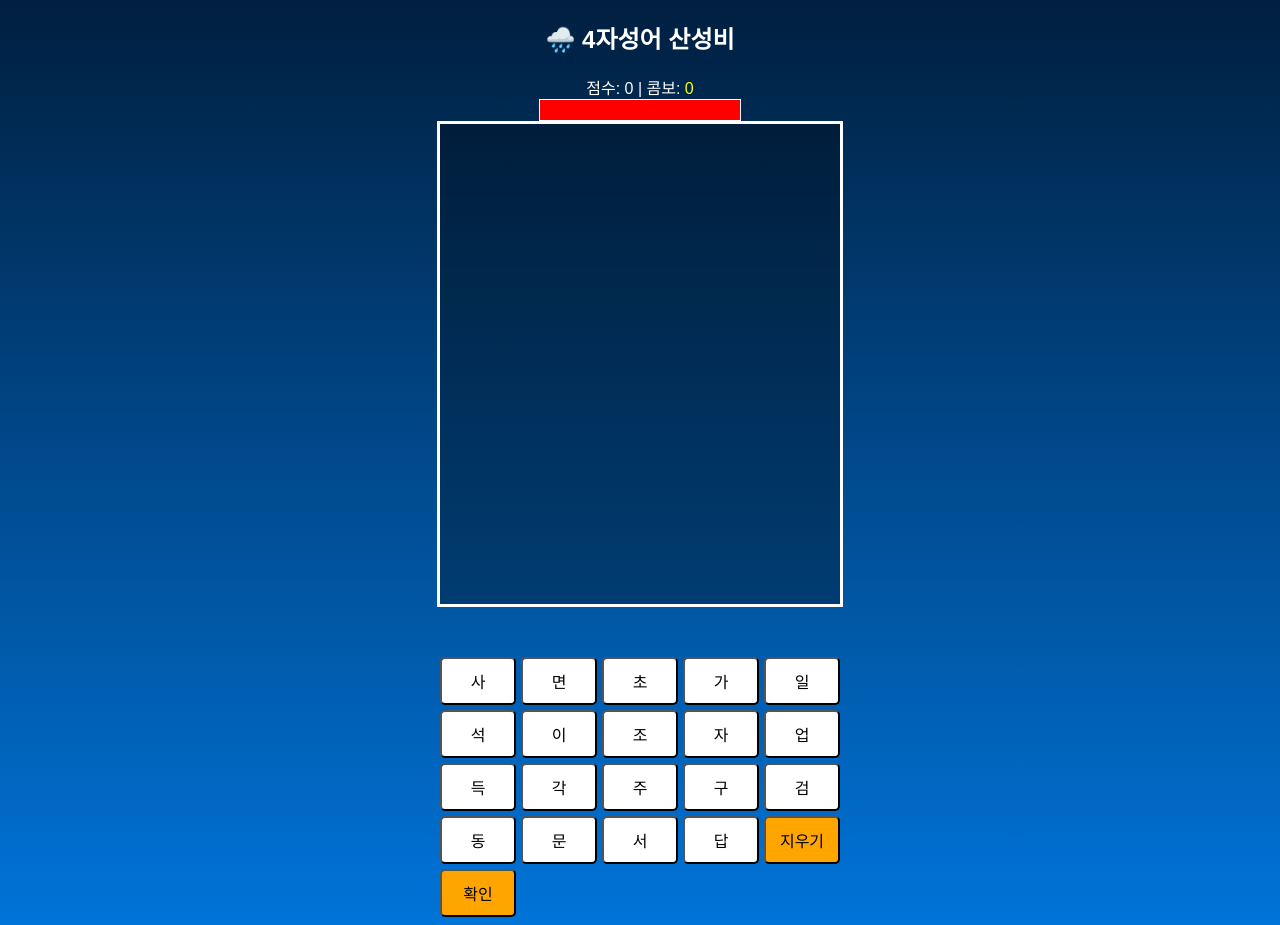
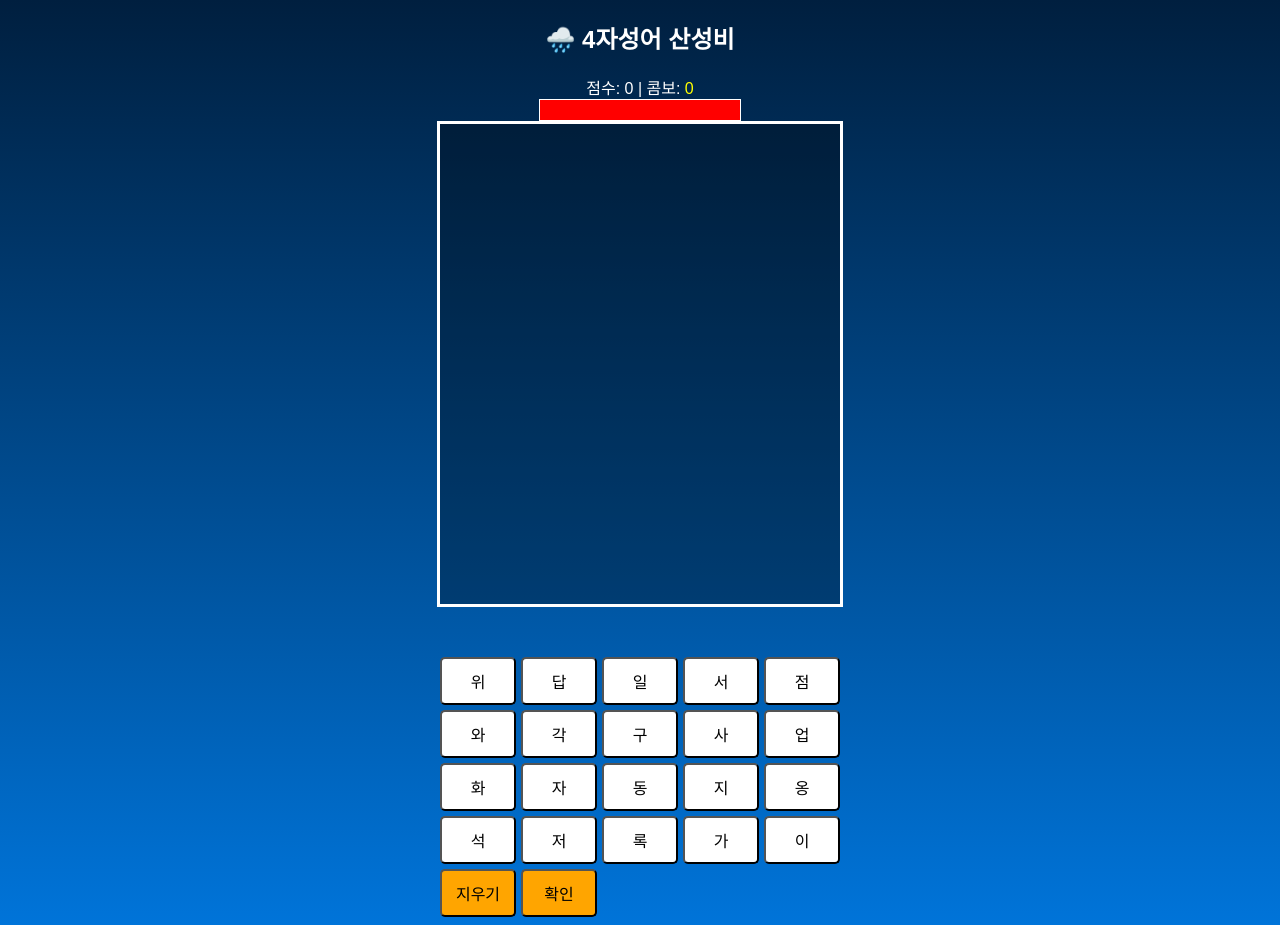
Before and after one commit to KindRichMan/Game_Hanja_Sansungbi, a plain HTML site: page index.html in a window 1280 px wide. Drawn offline with Linux system fonts and the light colour scheme.

Commit message:
Add files via upload

```diff
--- a/index.html
+++ b/index.html
@@ -14,7 +14,6 @@ body {
   font-family: Arial;
 }
 
-/* 게임 영역 */
 #game {
   position: relative;
   width: 90vw;
@@ -49,14 +48,12 @@ body {
   color: yellow;
 }
 
-/* 입력 표시 */
 #display {
   margin: 10px;
-  font-size: 20px;
+  font-size: 22px;
   height: 30px;
 }
 
-/* 버튼 영역 */
 #buttons {
   display: grid;
   grid-template-columns: repeat(5, 1fr);
@@ -99,6 +96,7 @@ body {
 
 <script>
 
+// 🔊 효과음
 function playSound(url) {
   try {
     const audio = new Audio(url);
@@ -106,6 +104,7 @@ function playSound(url) {
   } catch(e){}
 }
 
+// 🎯 데이터
 const words = [
   { hanja: "四面楚歌", reading: "사면초가" },
   { hanja: "一石二鳥", reading: "일석이조" },
@@ -124,14 +123,38 @@ let hp = 100;
 let score = 0;
 let combo = 0;
 let speed = 1;
-
 let currentInput = "";
 
-// 버튼용 글자 풀
-const chars = ["사","면","초","가","일","석","이","조","자","업","득","각","주","구","검","동","문","서","답"];
+// 🔀 셔플 함수
+function shuffle(array) {
+  for (let i = array.length - 1; i > 0; i--) {
+    const j = Math.floor(Math.random() * (i + 1));
+    [array[i], array[j]] = [array[j], array[i]];
+  }
+  return array;
+}
 
-// 버튼 생성
+// 🎲 랜덤 글자 생성
+function getRandomChars() {
+  let allChars = [];
+
+  words.forEach(w => {
+    w.reading.split("").forEach(c => {
+      if (!allChars.includes(c)) {
+        allChars.push(c);
+      }
+    });
+  });
+
+  return shuffle(allChars).slice(0, 20);
+}
+
+// 🔘 버튼 생성
+function createButtons() {
   const buttonsDiv = document.getElementById("buttons");
+  buttonsDiv.innerHTML = "";
+
+  const chars = getRandomChars();
 
   chars.forEach(c => {
     const btn = document.createElement("button");
@@ -144,7 +167,6 @@ chars.forEach(c => {
     buttonsDiv.appendChild(btn);
   });
 
-// 컨트롤 버튼
   ["지우기","확인"].forEach(name => {
     const btn = document.createElement("button");
     btn.innerText = name;
@@ -161,13 +183,14 @@ chars.forEach(c => {
 
     buttonsDiv.appendChild(btn);
   });
+}
 
-// 표시 업데이트
+// 📺 입력 표시
 function updateDisplay() {
   document.getElementById("display").innerText = currentInput;
 }
 
-// 정답 체크
+// ✅ 정답 체크
 function checkAnswer() {
   activeWords.forEach((w, i) => {
     if (w.data.reading === currentInput) {
@@ -187,7 +210,7 @@ function checkAnswer() {
   currentInput = "";
 }
 
-// 단어 생성
+// 🟢 단어 생성
 function spawnWord() {
   const data = words[Math.floor(Math.random()*words.length)];
   const el = document.createElement("div");
@@ -201,7 +224,7 @@ function spawnWord() {
   activeWords.push({ el, data, y:0 });
 }
 
-// 업데이트
+// 🔄 업데이트
 function update() {
   activeWords.forEach((w, i) => {
     w.y += speed;
@@ -227,10 +250,12 @@ function update() {
   });
 }
 
+// ❤️ HP
 function updateHP() {
   document.getElementById("hpBar").style.width = hp + "%";
 }
 
+// 실행
 setInterval(() => {
   spawnWord();
   speed += 0.03;
@@ -239,6 +264,7 @@ setInterval(() => {
 setInterval(update, 20);
 
 updateHP();
+createButtons();
 
 </script>
 
```
Lines whose indentation alone changed are shown as unchanged.
